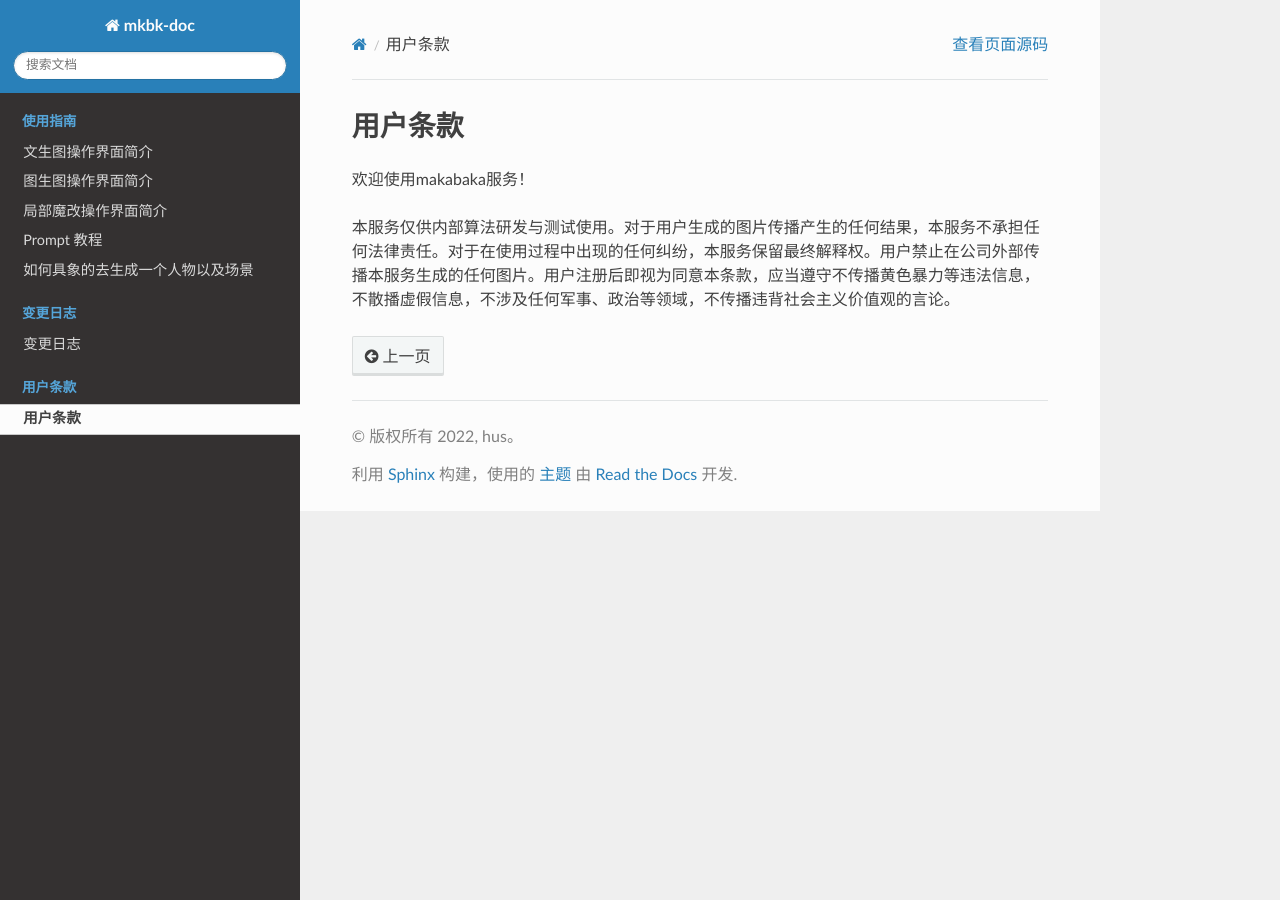
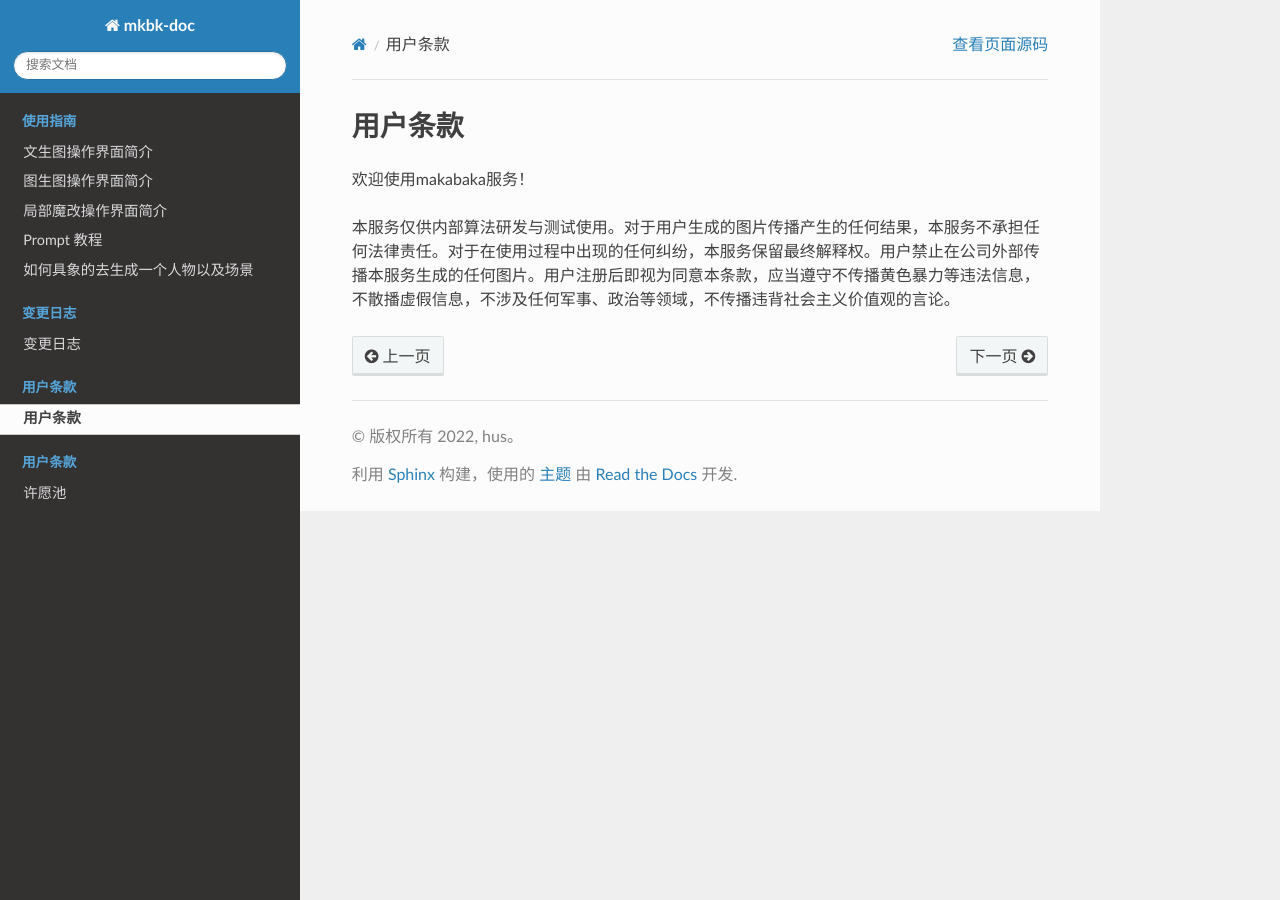
Before and after one commit to makamaka0520/maka-doc, a Sphinx documentation site: the page built from docs/zh_CN/source/terms/terms.rst, in a window 1280 px wide. Built offline with Sphinx 7.4.7 and the Read the Docs theme 2.0.0, drawn with Linux system fonts in a browser that asks for light colours.

Commit message:
update index fow wishing_well

```diff
--- a/docs/zh_CN/source/index.rst
+++ b/docs/zh_CN/source/index.rst
@@ -30,3 +30,9 @@
    :caption: 用户条款
 
    terms/terms
+
+.. toctree::
+   :maxdepth: 2
+   :caption: 用户条款
+
+   wishing/wishing_well
```
